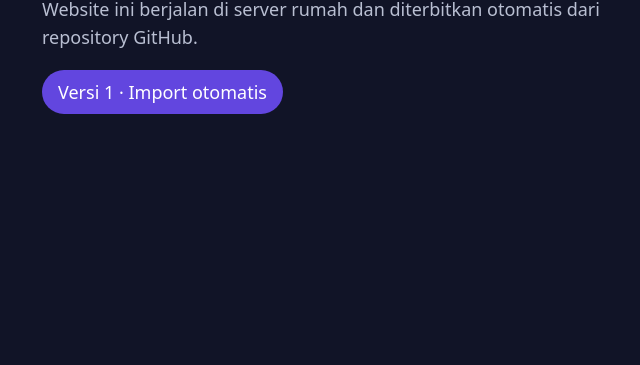
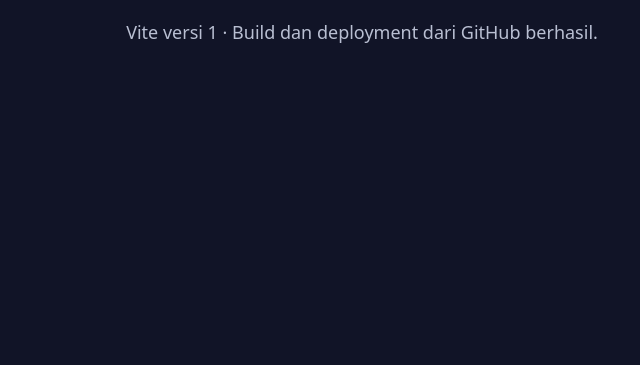
Before and after one commit to newbiecode95/kelanaserver-auto-demo, a website: page index.html in a window 1280 px wide. Shown: the part 435-800 px from the top of the page, without its empty margins (278-918 px from the left). Drawn offline with Linux system fonts and the light colour scheme.

Commit message:
Add Vite build demo without Dockerfile

```diff
--- a/index.html
+++ b/index.html
@@ -1 +1 @@
-<!doctype html><html lang="id"><meta charset="utf-8"><meta name="viewport" content="width=device-width,initial-scale=1"><title>KelanaServer Auto Deploy</title><style>body{margin:0;background:#111427;color:#fff;font:18px system-ui;min-height:100vh;display:grid;place-items:center}main{max-width:640px;padding:40px}small{color:#b6a3ff}h1{font-size:clamp(32px,6vw,64px);line-height:1.08}p{color:#b9bfd2;line-height:1.6}.badge{display:inline-block;background:#6246df;padding:10px 16px;border-radius:24px}</style><main><small>KelanaServer · GitHub</small><h1>Push. Build. Live.</h1><p>Website ini berjalan di server rumah dan diterbitkan otomatis dari repository GitHub.</p><span class="badge" id="version">Versi 1 · Import otomatis</span></main></html>
+<!doctype html><html lang="id"><meta charset="utf-8"><meta name="viewport" content="width=device-width,initial-scale=1"><title>KelanaServer Vite Auto</title><style>body{margin:0;background:#111427;color:white;font:18px system-ui;min-height:100vh;display:grid;place-items:center}main{padding:32px;max-width:640px}h1{font-size:48px}small{color:#b6a3ff}p{line-height:1.6;color:#b9bfd2}</style><main><small>KelanaServer · Vite</small><h1>Build otomatis.</h1><p id="version"></p></main><script type="module" src="/main.js"></script></html>
--- /dev/null
+++ b/main.js
@@ -0,0 +1 @@
+document.querySelector('#version').textContent='Vite versi 1 · Build dan deployment dari GitHub berhasil.';
```
Also changed, not shown: package.json (added, +15 -0 lines), README.md.
